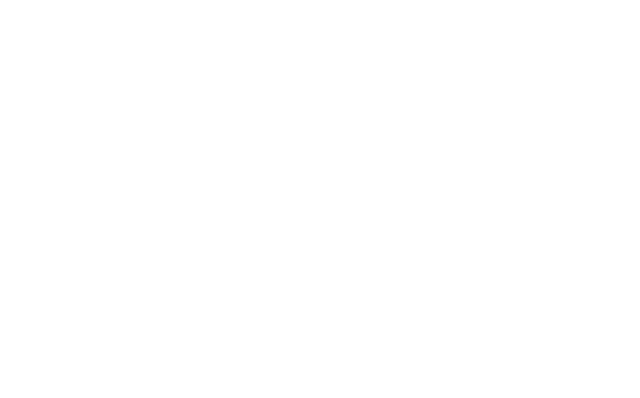
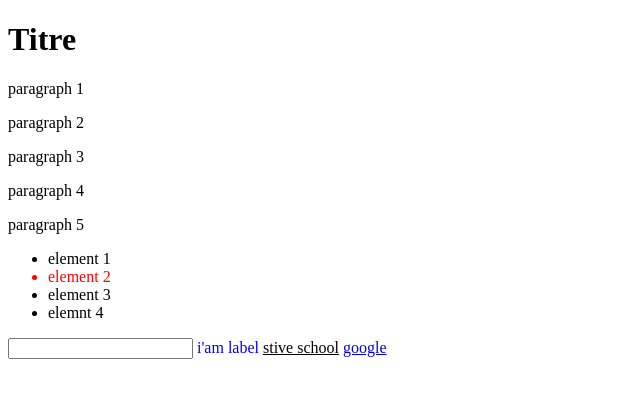
Before and after one commit to Darsing/w2-days1, a plain HTML site: page index.html in a window 1280 px wide. Shown: the whole page, without its empty margins (0-640 px from the left). Drawn offline with Linux system fonts and the light colour scheme.

Commit message:
nous avons etudier et essayer les selecteurs en css

```diff
--- a/index.html
+++ b/index.html
@@ -1,12 +1,37 @@
 <!DOCTYPE html>
 <html lang="en">
+
 <head>
     <meta charset="UTF-8">
     <meta name="viewport" content="width=device-width, initial-scale=1.0">
     <title>week2 day 1</title>
-    <link rel="stylesheet" href="./style.css"/>
+    <link rel="stylesheet" href="./style.css" />
 </head>
+
 <body>
+    <main>
+        <h1>Titre</h1>
+        <p>paragraph 1</p>
+        <p>paragraph 2</p>
+        <p>paragraph 3</p>
+        <p>paragraph 4</p>
+        <div>
+            <p>paragraph 5</p>
+        </div>
+        <ul>
+            <li>element 1</li>
+            <li>element 2</li>
+            <li>element 3</li>
+            <li>elemnt 4</li>
+        </ul>
 
+        <input type="text"/>
+        <label>i'am label</label>
+        <a href="https://strive.school" target="_blank">stive school</a>
+        <a href="https://google.com">google</a>
+
+
+    </main>
 </body>
+
 </html>
--- a/style.css
+++ b/style.css
@@ -0,0 +1,39 @@
+
+
+input + label{
+    color: blue;
+}
+
+a[target="_blank"]{
+ color:black;
+}
+
+a:hover{
+
+    color: rgb(179, 53, 53);
+}
+a:focus{
+    background-color: rgb(71, 38, 38);
+}
+
+ul li:nth-child(2){
+    color: red;
+}
+
+/* main{
+    position: relative;
+} */
+
+/* main::before{
+    content: '';
+    background-color: rgba(204, 58, 58, 0.63);
+    width: 400px;
+    height: 300px;
+    display: block;
+    position: absolute;
+    top: 0;
+    left: 0;
+    bottom: 0;
+    right: 0;
+    z-index: -1;
+} */
```
